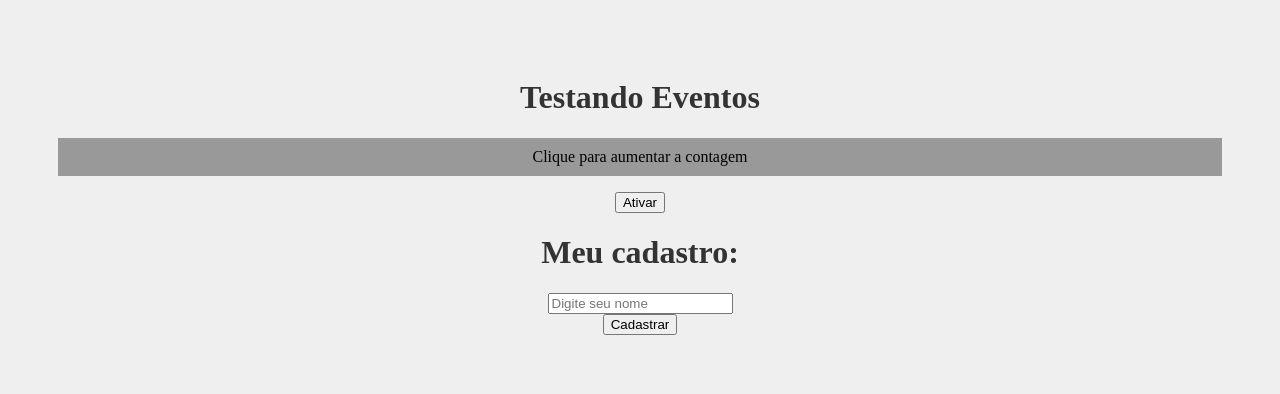
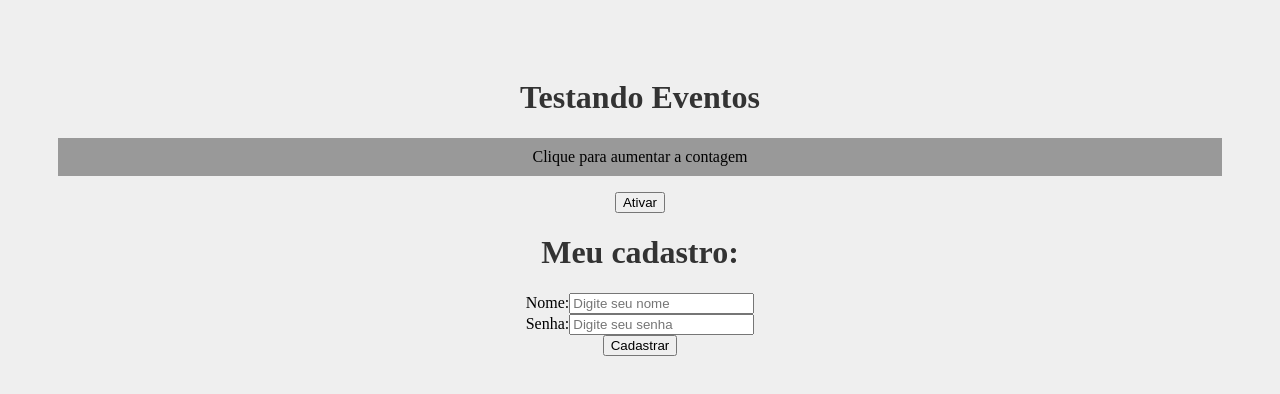
Before and after one commit to Guilhermetxgomes/estudos_react, a React (Create React App) app in the folder meu-projeto/: page / in a window 1280 px wide. Shown: the top 394 px of the page. Built offline with nearby package versions, Linux system fonts and the light colour scheme.

Commit message:
Usando useState para atualizar valroes

```diff
--- a/meu-projeto/src/components/Form.js
+++ b/meu-projeto/src/components/Form.js
@@ -1,16 +1,27 @@
+import {useState} from 'react'
+
+
 function Form(){
 
   function cadastrarUsuario(e) {
     e.preventDefault();
-    console.log("Cadastrou usuario")
+    console.log(`Usuario ${name} foi cadastrado com a senha: ${password}`)
   }
+
+  const [name, setName] = useState()
+  const [password, setPassword] = useState()
 
   return (
     <div>
       <h1>Meu cadastro:</h1>
       <form onSubmit={cadastrarUsuario}>
         <div>
-          <input Type="text" placeholder="Digite seu nome" />
+          <label htmlFor="name">Nome:</label>
+          <input Type="text" id="name" name="name" placeholder="Digite seu nome" onChange={(e) => setName(e.target.value)} />
+        </div>
+        <div>
+          <label htmlFor="password">Senha:</label>
+          <input Type="password" id="password" name="password"placeholder="Digite seu senha" onChange={(e) => setPassword(e.target.value)}/>
         </div>
         <div>
           <input Type="submit" value="Cadastrar" />
```
